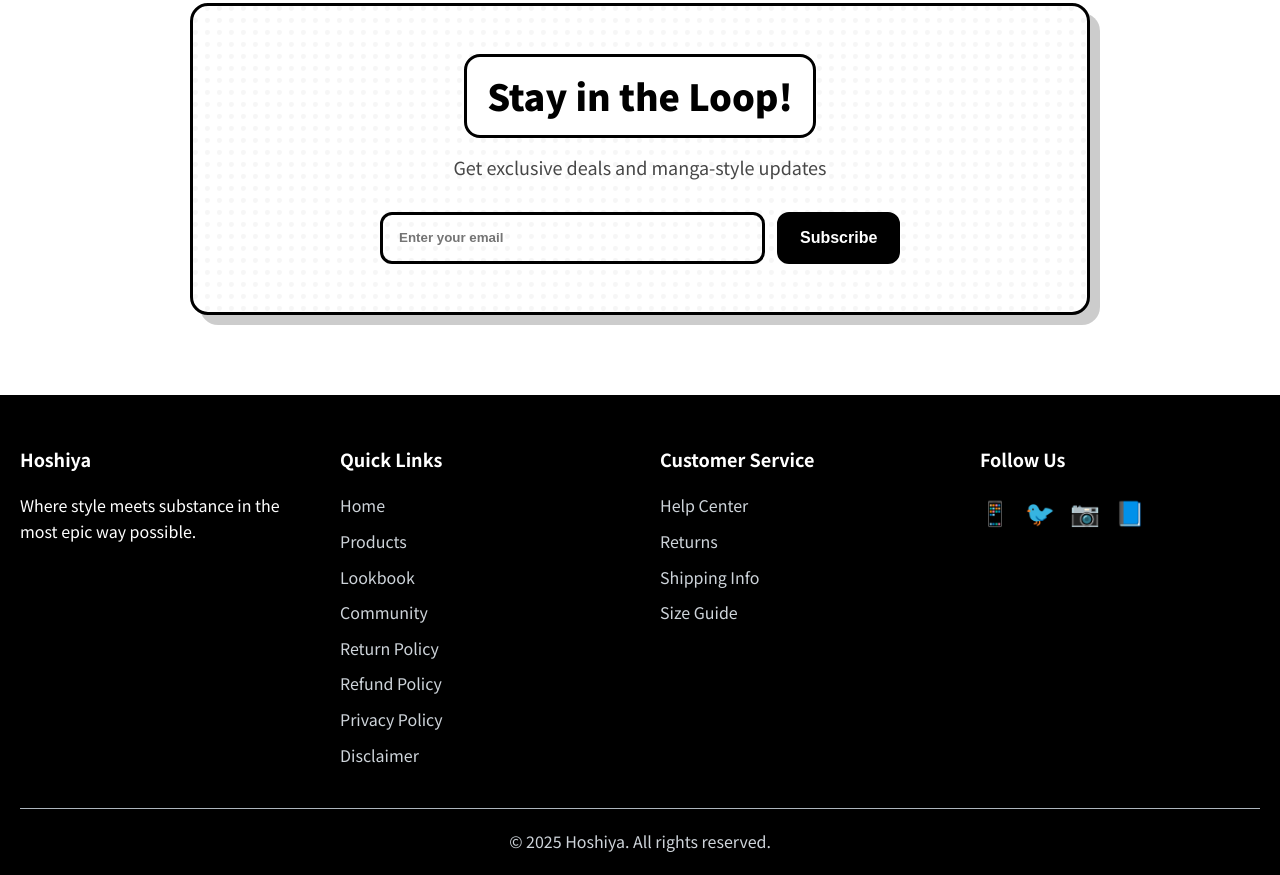
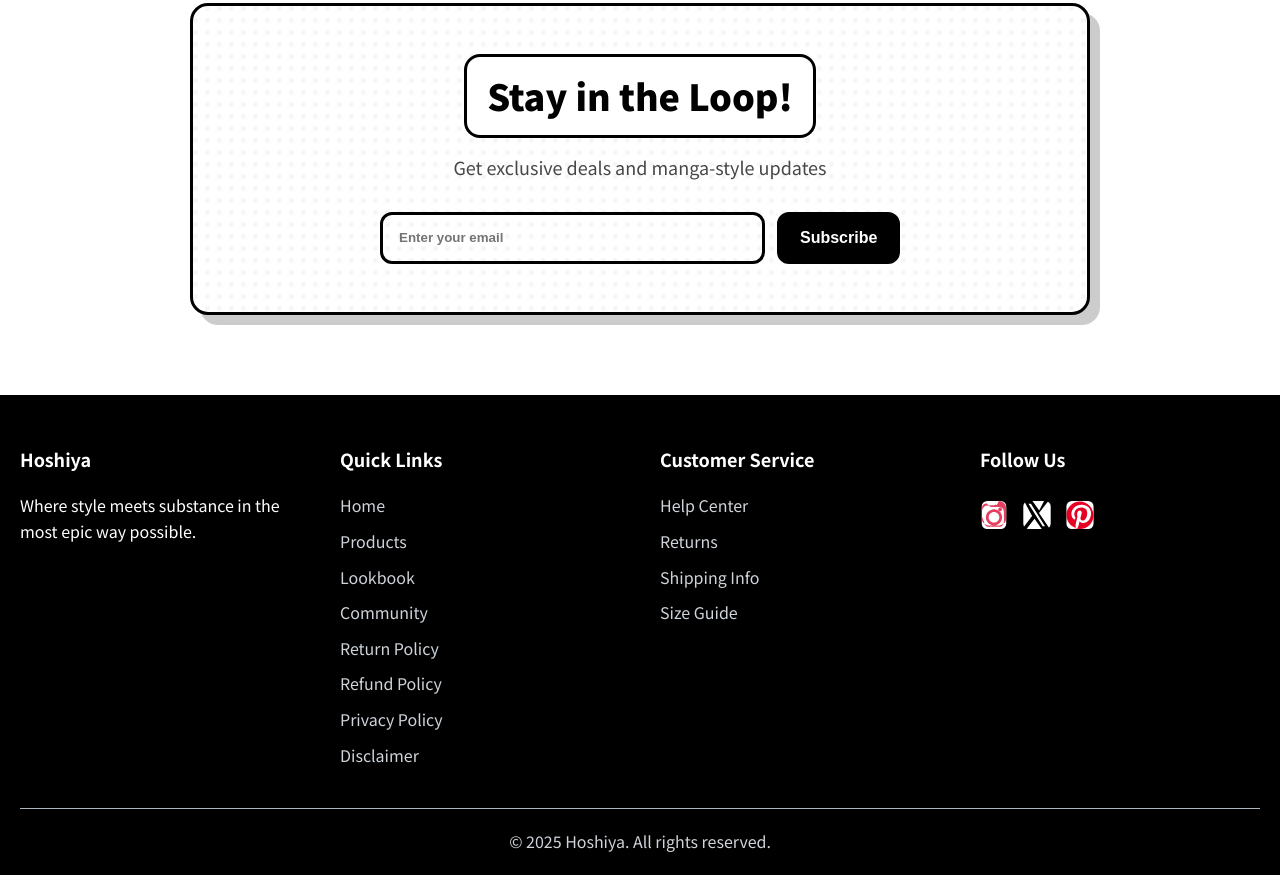
Before and after one commit to AniketOxO/hoshiya.shop, a plain HTML site: page index.html in a window 1280 px wide. Shown: the part 9456-10331 px from the top of the page. Drawn offline with Linux system fonts and the light colour scheme; a web font is replaced by a local one.

Commit message:
Instagram handle

```diff
--- a/index.html
+++ b/index.html
@@ -780,10 +780,9 @@
                 <div class="footer-section">
                     <h4>Follow Us</h4>
                     <div class="social-links">
-                        <a href="#" class="social-link">📱</a>
-                        <a href="#" class="social-link">🐦</a>
-                        <a href="#" class="social-link">📷</a>
-                        <a href="#" class="social-link">📘</a>
+                        <a href="https://www.instagram.com/hoshiya.official/" class="social-link" target="_blank" rel="noopener" title="Instagram"><img src="images/social/instagram.svg" alt="Instagram" style="height:28px;width:28px;vertical-align:middle;"></a>
+                        <a href="https://x.com/" class="social-link" target="_blank" rel="noopener" title="X"><img src="images/social/x.svg" alt="X" style="height:28px;width:28px;vertical-align:middle;"></a>
+                        <a href="https://pinterest.com/" class="social-link" target="_blank" rel="noopener" title="Pinterest"><img src="images/social/pinterest.svg" alt="Pinterest" style="height:28px;width:28px;vertical-align:middle;"></a>
                     </div>
                 </div>
             </div>
```
Also changed, not shown: images/social/instagram.svg (added), images/social/pinterest.svg (added), images/social/x.svg (added).
